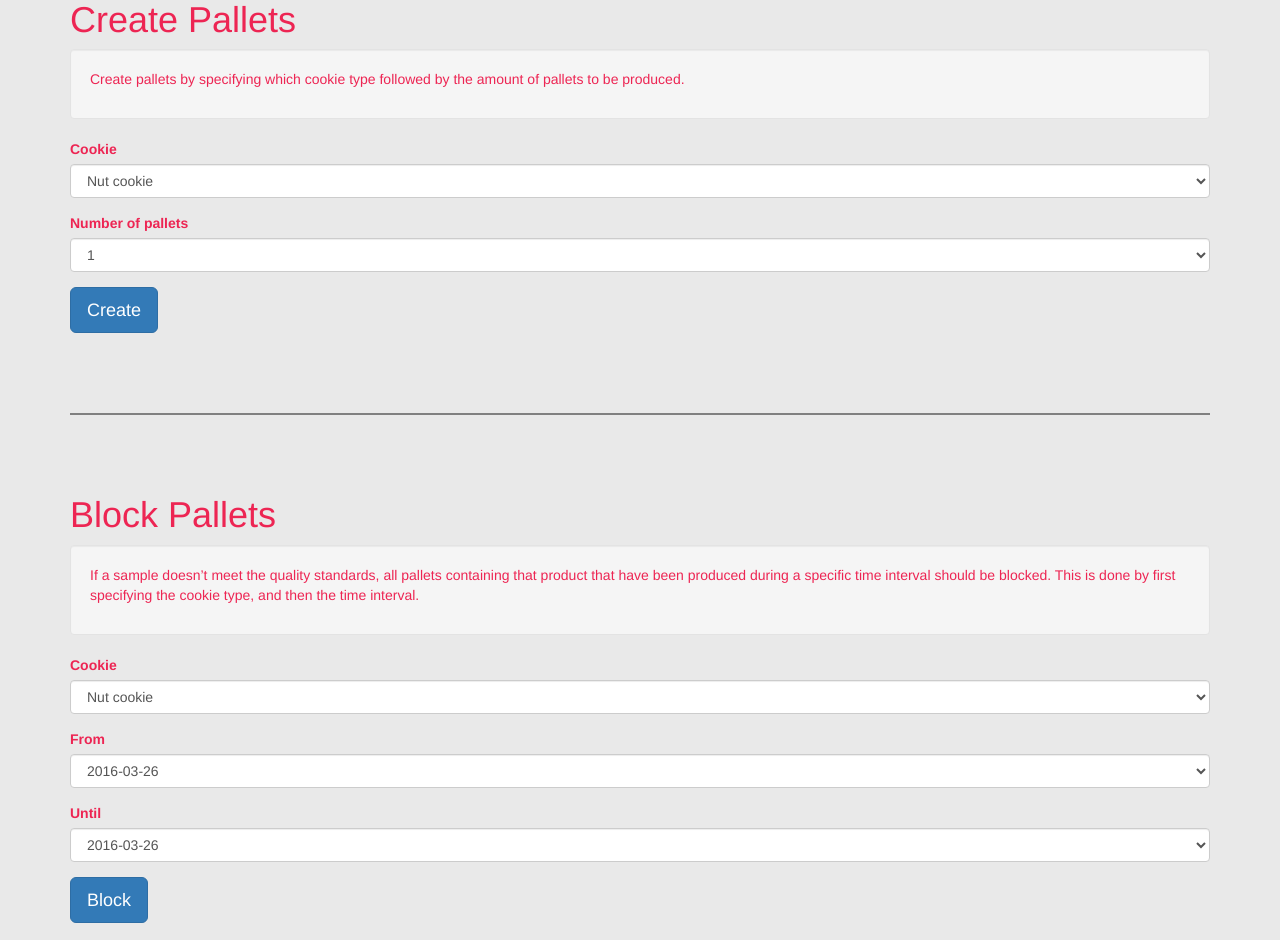
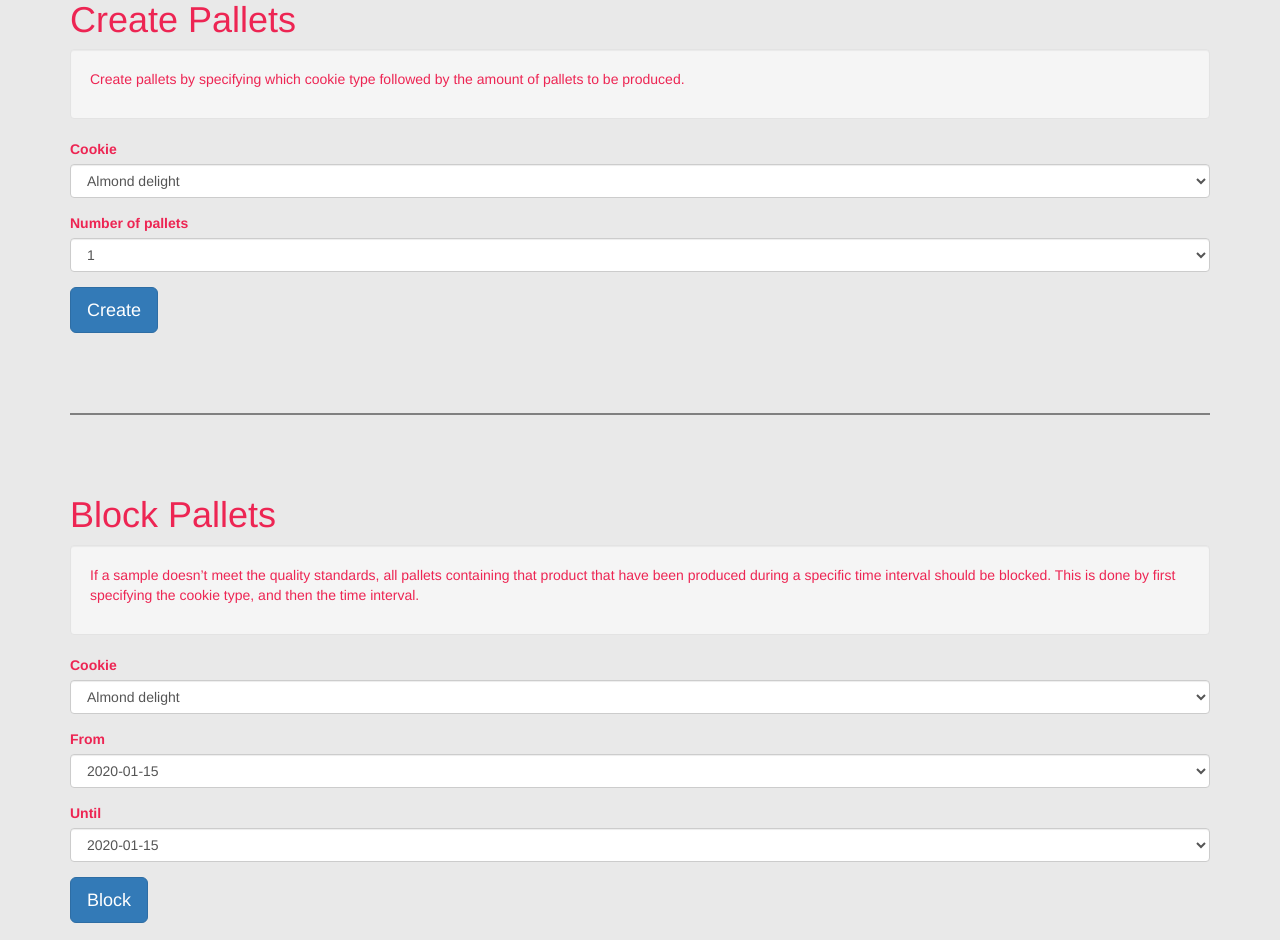
Before and after one commit to eHammarstrom/EDA216_KrustyKookies, a PHP site: page /production.php in a window 1280 px wide. Shown: the part 1475-2415 px from the top of the page. Run offline with PHP 8.4, Linux system fonts and the light colour scheme; the visitor is signed in with stand-in values (Sample User, id 1); data comes from the database, SQL or seed files in the repository; tables that the repository leaves empty hold one stand-in row (values such as "Sample post"); some libraries are stand-ins or nearby versions.

Commit message:
Dynamic Cookie and Date options and Block fixed.

```diff
--- a/php/database.php
+++ b/php/database.php
@@ -57,17 +57,17 @@ class Database {
 	}
 
     public function getPallets() {
-        $sql="SELECT * FROM pallets";
+        $sql = "SELECT * FROM pallets";
         $result = $this->executeQuery($sql);
 
-        foreach($result as $res) {
-            $pallets["barcode"] = $res["barcode"];
-            $pallets["blocked"] = $res["blocked"];
-            $pallets["dateCreated"] = $res["dateCreated"];
-            $pallets["cookie"] = $res["cookie"];
-        }
+        return $result;
+	}
 
-        return pallets;
+	public function getCookies() {
+		$sql = "SELECT * FROM cookies";
+		$result = $this->executeQuery($sql);
+
+		return $result;
 	}
 
 	/*Checks that there are enough ingredients to create one pallet of a cookie.
@@ -116,14 +116,23 @@ class Database {
 	public function blockPallets($startDate, $endDate, $cookie) {
 		$this->getConnection()->beginTransaction();
 
+		$fixedStartDate = date("Y-m-d H:i:s", strtotime($startDate));
+		$fixedEndDate = date("Y-m-d H:i:s", strtotime($endDate." +23 hours +59 minutes +59 seconds"));
+
 		$sql = "UPDATE pallets SET blocked = 1 WHERE dateCreated BETWEEN ? AND ? AND cookie = ?";
 
-		$rows = $this->executeUpdate($sql, array($startDate, $endDate, $cookie));
+		$rows = $this->executeUpdate($sql, array($fixedStartDate, $fixedEndDate, $cookie));
 
 		$this->getConnection()->commit();
 
 		return $rows;
 	}
+
+	public function getPalletDates() {
+		$sql = "SELECT DISTINCT DATE_FORMAT(dateCreated, '%Y-%m-%d') as dateCreated FROM pallets";
+		$result = $this->executeQuery($sql);
+		return $result;
+	}
 }
 
 
--- a/production.php
+++ b/production.php
@@ -6,14 +6,8 @@ if (!isset($_SESSION['username'])) {
 }
 
 require_once('php/database.php');
+
 $database = new Database();
-$query = 'SELECT * FROM pallets';
-$pallets = $database->executeQuery($query);
-
-	/*
-	$cookie1 = 'Nut ring';
-	$database->createPallets($cookie1);
-	 */
 
 ?>
 
@@ -242,7 +236,9 @@ $(document).ready(function () {
 
 <?php
 
-if (is_array($pallets)) {
+$pallets = $database->getPallets();
+
+if (!empty($pallets)) {
 	foreach ($pallets as $pallet) {
 
 		if(strcmp($pallet['blocked'], "0") == 0) {
@@ -317,9 +313,19 @@ $(function () {
 						<input type="hidden" name="action" value="submit" />
 
 						<select class="form-control" id="cookie" name="cookie">
-							<option>Nut cookie</option>
-							<option>Nut ring</option>
-							<option>Amneris</option>
+<?php
+
+$cookies = $database->getCookies();
+
+if (!empty($cookies)) {
+	foreach ($cookies as $cookie) {
+		print '<option>';
+		print $cookie['cookieName'];
+		print '</option>';
+	}
+}
+
+?>
 						</select>
 					</div>
 				</div>
@@ -423,46 +429,48 @@ $('#createPallet').click(function () {
 						<input type="hidden" name="action" value="submit" />
 
 						<select class="form-control" id="cookie" name="cookie">
-							<option>Nut cookie</option>
-							<option>Nut ring</option>
-							<option>Amneris</option>
+<?php
+
+if (!empty($cookies)) {
+	foreach ($cookies as $cookie) {
+		print '<option>';
+		print $cookie['cookieName'];
+		print '</option>';
+	}
+}
+
+?>
 						</select>
 					</div>
 				</div>
 				<div class="form-group">
 					<label>From</label>
 					<select class="form-control" id="startDate" name="startDate">
-						<option>2016-03-26</option>
-						<option>2016-03-25</option>
-						<option>2016-03-24</option>
-						<option>2016-03-23</option>
-						<option>2016-03-22</option>
-						<option>2016-03-21</option>
-						<option>2016-03-20</option>
-						<option>2016-03-19</option>
-						<option>2016-03-18</option>
-						<option>2016-03-17</option>
-						<option>2016-03-16</option>
-						<option>2016-03-15</option>
-						<option>2016-03-14</option>
+<?php
+
+$palletDates = $database->getPalletDates();
+
+foreach($palletDates as $palletDate) {
+	echo '<option>';
+	echo $palletDate['dateCreated'];
+	echo '</option>';
+}
+
+?>
 					</select>
 				</div>
 				<div class="form-group">
 					<label>Until</label>
 					<select class="form-control" id="endDate" name="endDate">
-						<option>2016-03-26</option>
-						<option>2016-03-25</option>
-						<option>2016-03-24</option>
-						<option>2016-03-23</option>
-						<option>2016-03-22</option>
-						<option>2016-03-21</option>
-						<option>2016-03-20</option>
-						<option>2016-03-19</option>
-						<option>2016-03-18</option>
-						<option>2016-03-17</option>
-						<option>2016-03-16</option>
-						<option>2016-03-15</option>
-						<option>2016-03-14</option>
+<?php
+
+foreach($palletDates as $palletDate) {
+	echo '<option>';
+	echo $palletDate['dateCreated'];
+	echo '</option>';
+}
+
+?>
 					</select>
 				</div>
 
@@ -470,11 +478,7 @@ $('#createPallet').click(function () {
 
 				<div class="container" style="display:none;" id="myAlertBlock">
 					<h2> </h2>
-
 				</div>
-
-<script>
-</script>
 
 <script>
 function showAlertBlocked(message) {
```
